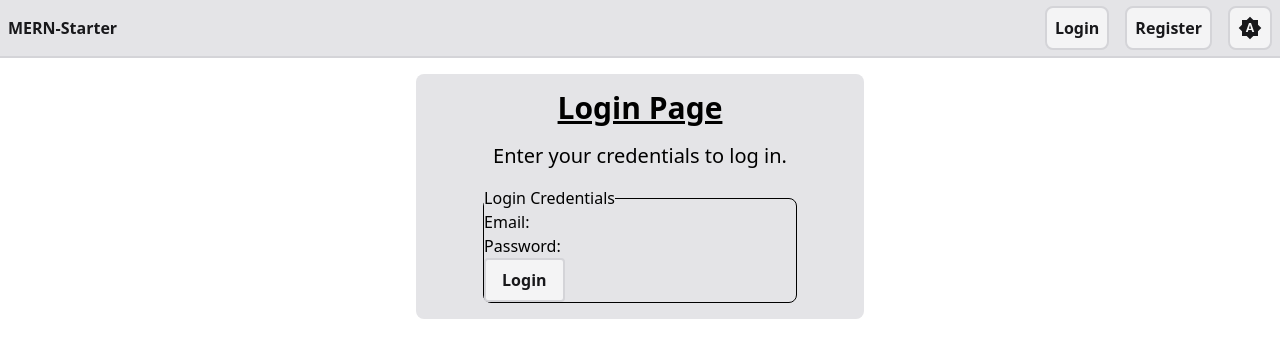
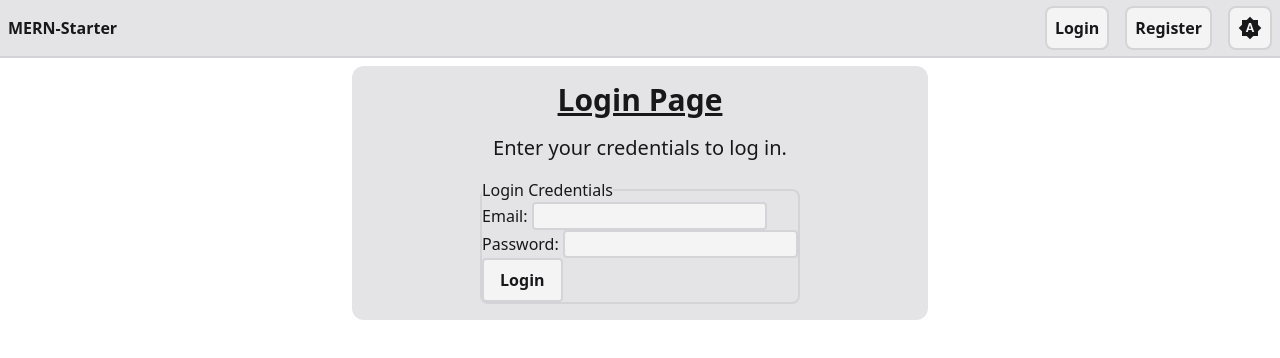
Before and after one commit to BDubDesigns/brandons-mern-starter, a React (Vite) app in the folder frontend/: page /login in a window 1280 px wide. Shown: the top 358 px of the page. Built offline with nearby package versions, Linux system fonts and the light colour scheme.

Commit message:
feat: update layout and styling for Header and Login components; add FormButton and FormInput components

```diff
--- /dev/null
+++ b/frontend/src/components/FormButton.tsx
@@ -0,0 +1,21 @@
+import { forwardRef } from "react";
+
+// Extend standard HTML props to inherit everything (onBlur, name, placeholder, etc.)
+interface FormButtonProps extends React.ButtonHTMLAttributes<HTMLButtonElement> {}
+
+export const FormButton = forwardRef<HTMLButtonElement, FormButtonProps>(
+  ({ type = "submit", className = "", ...props }, ref) => {
+    return (
+      <button
+        className={`bg-interactive border-border text-text hover:bg-interactive-hover rounded border-2 px-4 py-2 font-semibold ${className}`}
+        ref={ref}
+        type={type}
+        {...props}
+      >
+        {props.children}
+      </button>
+    );
+  },
+);
+
+FormButton.displayName = "FormButton";
--- /dev/null
+++ b/frontend/src/components/FormInput.tsx
@@ -0,0 +1,34 @@
+import { forwardRef, useId } from "react";
+
+// Extend standard HTML props to inherit everything (onBlur, name, placeholder, etc.)
+interface FormInputProps extends React.InputHTMLAttributes<HTMLInputElement> {
+  label?: string; // Optional label prop for accessibility
+}
+
+// forwardRef allows parent components to access the DOM node (for focus or validation etc.)
+export const FormInput = forwardRef<HTMLInputElement, FormInputProps>(
+  ({ type = "text", className = "", label, id, ...props }, ref) => {
+    const uniqueId = useId(); // Generate a unique ID for accessibility if no id prop is provided
+    // We can't call useId conditionally, so we always call it and use id prop anyway, if provided. NEVER CALL HOOKS CONDITIONALLY!
+    const inputId = id || uniqueId; // Use provided id or the generated unique ID
+    return (
+      <div className="flex flex-col gap-1">
+        {label && <label htmlFor={inputId}>{label}</label>}
+        <input
+          // Connect the ref from the parent to this specific element
+          ref={ref}
+          // Associate label with input for accessibility
+          id={inputId}
+          type={type}
+          // Base styles + incoming className override (simple string concat for now)
+          className={`bg-surface-input border-border w-full rounded-sm border-2 p-2 ${className}`}
+          // Spread remaining props (value, onChange, etc.)
+          {...props}
+        />
+      </div>
+    );
+  },
+);
+
+// Required for React DevTools to show the component name instead of "ForwardRef"
+FormInput.displayName = "FormInput";
--- a/frontend/src/components/Header.tsx
+++ b/frontend/src/components/Header.tsx
@@ -49,7 +49,7 @@ export const Header = () => {
       ];
 
   return (
-    <header className="bg-surface text-text border-border mb-4 border-b-2 font-semibold">
+    <header className="bg-surface text-text border-border mb-2 border-b-2 font-semibold">
       {/* Desktop nav */}
       <nav className="hidden h-14 items-center md:flex">
         <ul className="flex w-full items-center">
--- a/frontend/src/components/Layout.tsx
+++ b/frontend/src/components/Layout.tsx
@@ -4,11 +4,11 @@ import { Header } from "./Header";
 export const Layout = () => {
   return (
     // layout with header and outlet for nested routes
-    <>
+    <div className="text-text bg-background flex min-h-screen flex-col">
       <Header />
-      <main>
+      <main className="grow">
         <Outlet />
       </main>
-    </>
+    </div>
   );
 };
--- a/frontend/src/index.css
+++ b/frontend/src/index.css
@@ -9,11 +9,11 @@
   --color-surface: light-dark(#e4e4e7, #27272a);
 
   /* Input surfaces (form inputs, textareas) */
-  --color-surface-input: light-dark(#f4f4f5, #3f3f46); /* slightly lighter */
+  --color-surface-input: light-dark(#f4f4f5, #3b3b3c); /* slightly lighter */
 
   /* Interactive elements (nav buttons, links) */
   --color-interactive: light-dark(#f4f4f5, rgba(113, 113, 122, 0.1));
-  --color-interactive-hover: light-dark(#ffffff, #09090b);
+  --color-interactive-hover: light-dark(#ffffff, #1e1e1e);
 
   /* Text colors */
   --color-text: light-dark(#18181b, #e4e4e7);
@@ -21,7 +21,7 @@
   --color-text-success: light-dark(#15803d, #86efac);
 
   /* Border Color */
-  --color-border: light-dark(#d4d4d8, #3f3f46);
+  --color-border: light-dark(#d4d4d8, #55555e);
 }
 
 @layer utilities {
--- a/frontend/src/pages/Login.tsx
+++ b/frontend/src/pages/Login.tsx
@@ -38,14 +38,15 @@ export const Login = () => {
   }
 
   return (
-    <div className="bg-surface mr-auto ml-auto flex max-w-md flex-col items-center justify-center rounded-lg p-4">
+    <div className="bg-surface mr-auto ml-auto flex max-w-xl flex-col items-center justify-center rounded-xl p-4">
       <h1 className="text-3xl font-bold underline">Login Page</h1>
       <h3 className="my-4 text-xl">Enter your credentials to log in.</h3>
       <form onSubmit={handleLogin}>
-        <fieldset className="rounded-lg border">
+        <fieldset className="border-border rounded-lg border-2">
           <legend>Login Credentials</legend>
           Email:{" "}
           <input
+            className="bg-surface-input border-border rounded-sm border-2"
             type="email"
             name="email"
             required
@@ -55,6 +56,7 @@ export const Login = () => {
           <br />
           Password:{" "}
           <input
+            className="bg-surface-input border-border rounded-sm border-2"
             type="password"
             name="password"
             required
```
